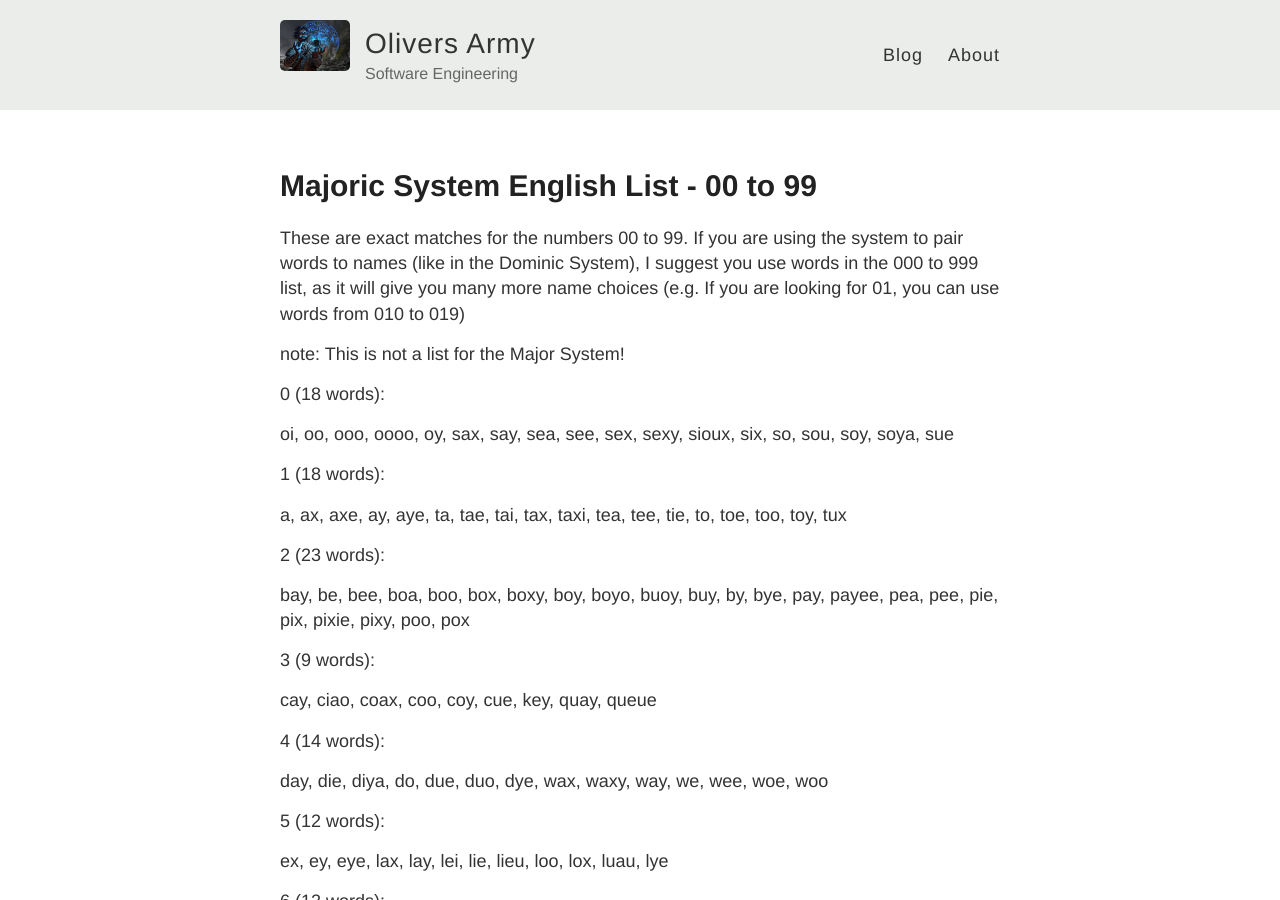
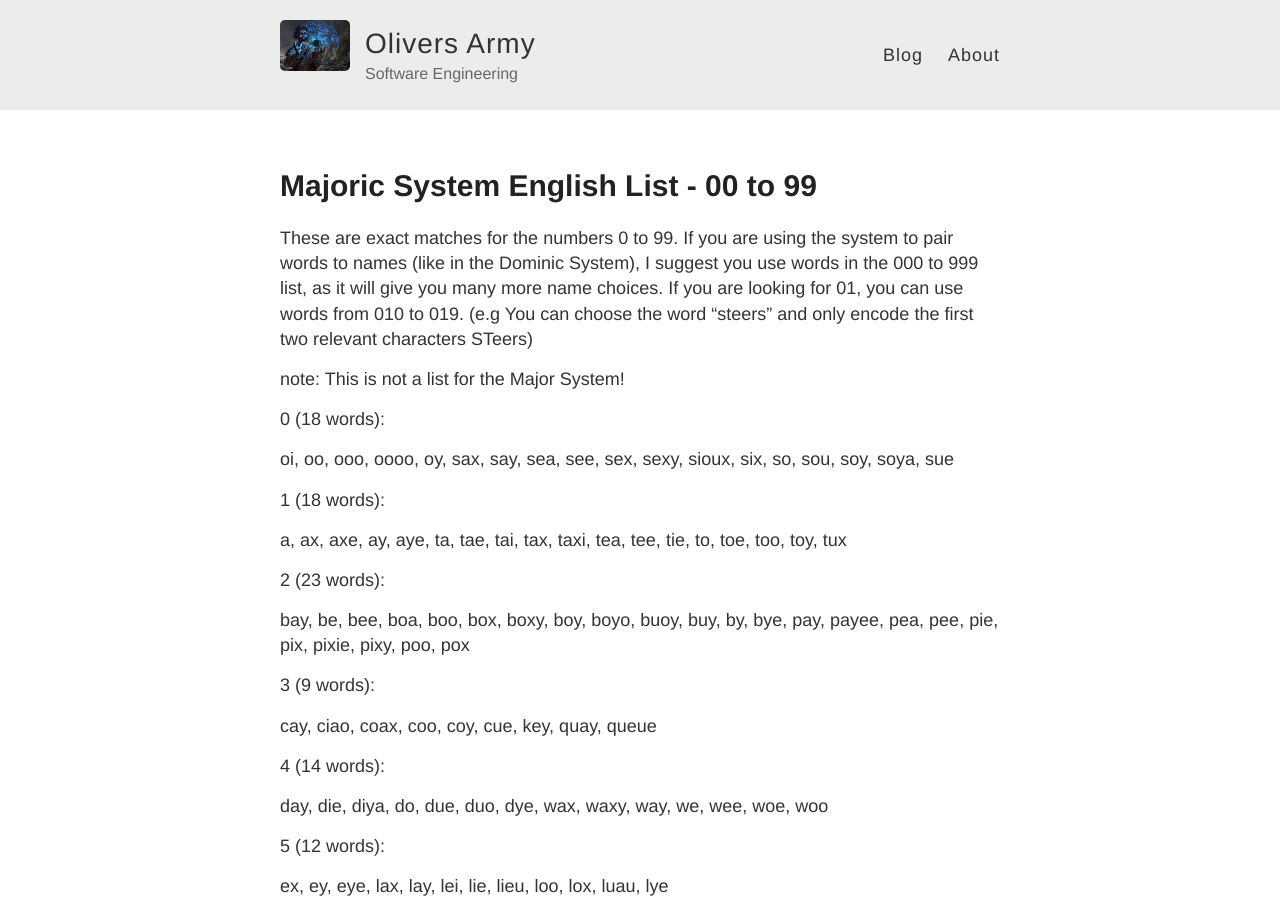
Before and after one commit to oliversarmy/oliversarmy.github.io, a Jekyll site: the page built from _posts/2015-7-07-MajoricListTo99.md, in a window 1280 px wide and 900 px high. Built offline with Jekyll 4.4.1, drawn with Linux system fonts in a browser that asks for light colours; Markdown is read by kramdown in place of the engine named in the settings.

Commit message:
spelling

```diff
--- a/_posts/2015-7-07-MajoricListTo99.md
+++ b/_posts/2015-7-07-MajoricListTo99.md
@@ -3,10 +3,11 @@ layout: post
 title: Majoric System English List - 00 to 99
 ---
 
-These are exact matches for the numbers 00 to 99. If you are using the system to pair
+These are exact matches for the numbers 0 to 99. If you are using the system to pair
 words to names (like in the Dominic System), I suggest you use words in the 000
-to 999 list, as it will give you many more name choices (e.g. If you are looking
-for 01, you can use words from 010 to 019)
+to 999 list, as it will give you many more name choices. If you are looking
+for 01, you can use words from 010 to 019. (e.g You can choose the word "steers"
+and only encode the first two relevant characters STeers)
 
 note: This is not a list for the Major System!
 
```
Also changed, not shown: _posts/2015-7-08-MajoricListTo999.md (+3 -2 lines), _posts/2015-7-10-MajoricSystem.md (+2 -2 lines).
